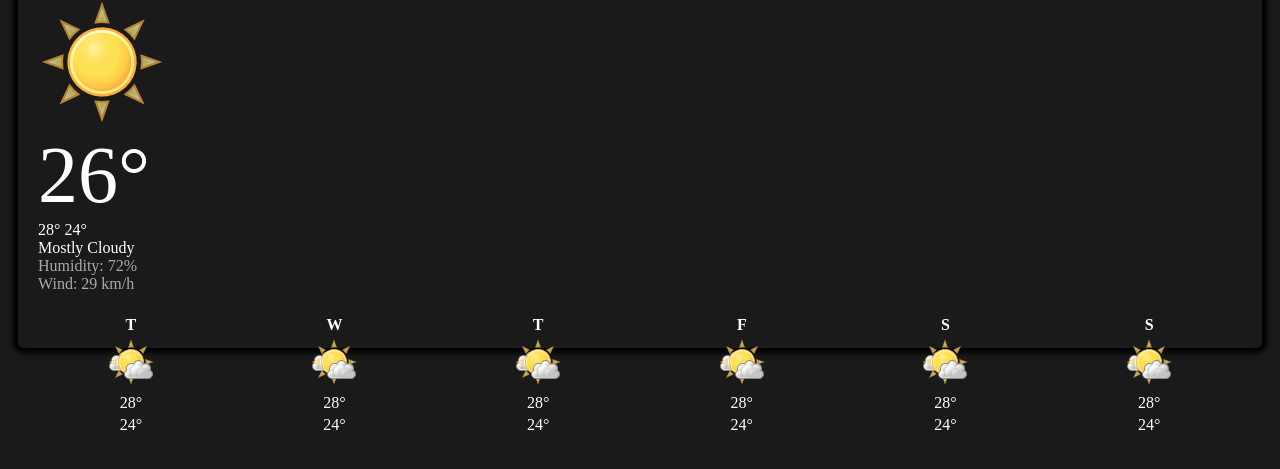
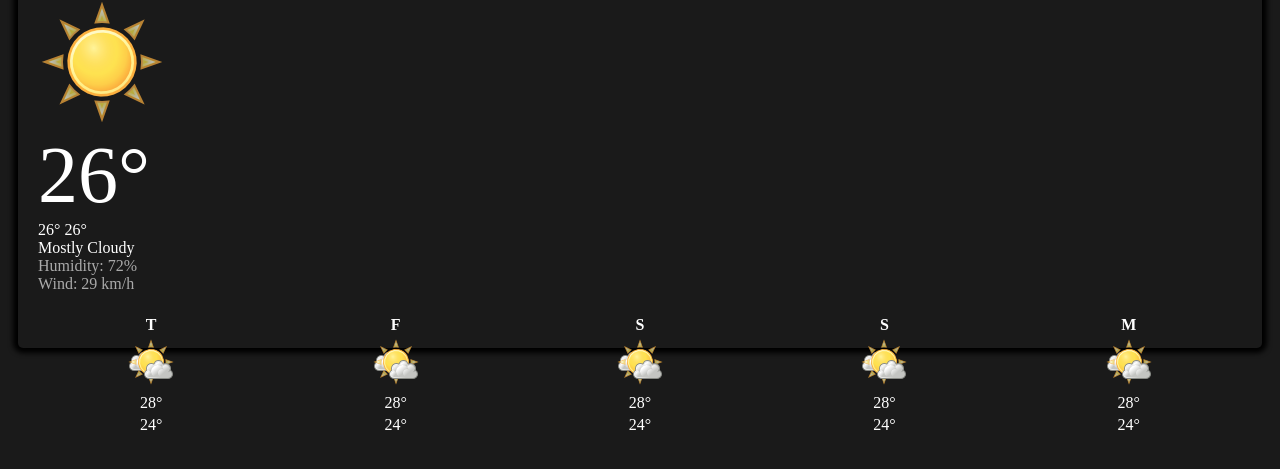
Before and after one commit to yurenju/mobile-weather, a plain HTML site: page index.html in a window 1280 px wide. Shown: the part 123-592 px from the top of the page. Drawn offline with Linux system fonts and the light colour scheme; some packages are replaced by stand-ins of ours.

Commit message:
use worldweatheronline to update weather data

```diff
--- a/index.html
+++ b/index.html
@@ -70,9 +70,9 @@
 		<div class="hbox">
 			<div id="current-weather-icon"><img src="style/images/weather-clear.png" alt="current weather icon"></div>
 			<div id="current-details">
-				<div id="current-temp">26°</div>
-				<span id="current-high">28°</span>
-				<span id="current-low">24°</span>
+				<div id="current-temp"><span>26</span>°</div>
+				<span id="current-high"><span>26</span>°</span>
+				<span id="current-low"><span>26</span>°</span>
 				<div id="current-condition">Mostly Cloudy</div>
 				<div id="current-humidity">Humidity: <span>72</span>%</div>
 				<div id="current-wind">Wind: <span>29</span> km/h</div>
@@ -80,12 +80,11 @@
 			</div>
 			<table>
 				<tr>
-					<th>T</th>
-					<th>W</th>
-					<th>T</th>
-					<th>F</th>
-					<th>S</th>
-					<th>S</th>
+					<th id='day-0'>T</th>
+					<th id='day-1'>W</th>
+					<th id='day-2'>T</th>
+					<th id='day-3'>F</th>
+					<th id='day-4'>S</th>
 				</tr>
 				<tr>
 					<td><img src="style/images/48x48/weather-few-clouds.png" alt="" class="weather-icon"></td>
@@ -93,23 +92,20 @@
 					<td><img src="style/images/48x48/weather-few-clouds.png" alt="" class="weather-icon"></td>
 					<td><img src="style/images/48x48/weather-few-clouds.png" alt="" class="weather-icon"></td>
 					<td><img src="style/images/48x48/weather-few-clouds.png" alt="" class="weather-icon"></td>
-					<td><img src="style/images/48x48/weather-few-clouds.png" alt="" class="weather-icon"></td>
 				</tr>
 				<tr>
-					<td class="high-temp">28°</td>
-					<td class="high-temp">28°</td>
-					<td class="high-temp">28°</td>
-					<td class="high-temp">28°</td>
-					<td class="high-temp">28°</td>
-					<td class="high-temp">28°</td>
+					<td id="high-temp-0">28°</td>
+					<td id="high-temp-1">28°</td>
+					<td id="high-temp-2">28°</td>
+					<td id="high-temp-3">28°</td>
+					<td id="high-temp-4">28°</td>
 				</tr>
 				<tr>
-					<td class="low-temp">24°</td>
-					<td class="low-temp">24°</td>
-					<td class="low-temp">24°</td>
-					<td class="low-temp">24°</td>
-					<td class="low-temp">24°</td>
-					<td class="low-temp">24°</td>
+					<td id="low-temp-0">24°</td>
+					<td id="low-temp-1">24°</td>
+					<td id="low-temp-2">24°</td>
+					<td id="low-temp-3">24°</td>
+					<td id="low-temp-4">24°</td>
 				</tr>
 			</table>
 		</div>
--- a/js/weather.js
+++ b/js/weather.js
@@ -1,6 +1,8 @@
 'use strict';
 
 var Weather = {
+	BASE_URL: 'http://free.worldweatheronline.com/feed/weather.ashx?format=json&num_of_days=5&key=ecc58979c2132816122609&callback=Weather.updateWeather&q=',
+
 	svg: null,
 	pt: null,
 	geocoder: null,
@@ -8,6 +10,7 @@ var Weather = {
 	init: function weather_init() {
 		this.initEvent();
 		this.initGeo();
+		this.updateWeekday();
 	},
 
 	initGeo: function weather_initGeo() {
@@ -16,16 +19,61 @@ var Weather = {
 		var geocoder = this.geocoder;
 		if (navigator.geolocation) {
 			//navigator.geolocation.getCurrentPosition(this.getPosSuccess, null);
-			var that = this;
-			navigator.geolocation.getCurrentPosition(function (position) {
+			navigator.geolocation.getCurrentPosition((function (position) {
 				var lat = position.coords.latitude;
 	    		var lng = position.coords.longitude;
-	    		that.fillDistrict(lat, lng);
-			});
+	    		this.getDistrict(lat, lng);
+	    		this.getWeather(lat, lng);
+			}).bind(this));
 		}
 	},
 
-	fillDistrict: function weather_fillDistrict(lat, lng) {
+	initEvent: function weather_initEvent() {
+		this.svg = document.getElementsByTagName('svg')[0];
+		this.svg.addEventListener('touchmove', this, false);
+		this.svg.addEventListener('mousemove', this, false);
+		this.pt = this.svg.createSVGPoint();
+	},
+
+	getWeather: function weather_getWeather(lat, lng) {
+		var script = document.createElement('script');
+		script.src = this.BASE_URL + '25.09,121.59';
+		document.getElementsByTagName('head')[0].appendChild(script);
+	},
+
+	updateWeather: function weather_updateWeather(result) {
+		var i;
+		this.updateInner('#current-temp > span', result.data.current_condition[0].temp_C);
+		this.updateInner('#current-high > span', result.data.weather[0].tempMaxC);
+		this.updateInner('#current-low > span', result.data.weather[0].tempMinC);
+		this.updateInner('#current-condition', result.data.current_condition[0].weatherDesc[0].value);
+		this.updateInner('#current-humidity > span', result.data.current_condition[0].humidity);
+		this.updateInner('#current-wind > span', result.data.current_condition[0].windspeedKmph);
+
+		for (i = 0; i < 5; i++) {
+			this.updateInner('#high-temp-' + i, result.data.weather[i].tempMaxC);
+			this.updateInner('#low-temp-' + i, result.data.weather[i].tempMinC);
+		}
+	},
+
+	updateWeekday: function weather_updateWeekday() {
+		var day = new Date().getDay();
+		var i;
+		var days = ['S', 'M', 'T', 'W', 'T', 'F', 'S'];
+
+		for (i = 0; i < 5; i++) {
+			var d = document.querySelector('#day-' + i);
+			d.innerHTML = days[(day+i) % 7];
+		}
+
+	},
+
+	updateInner: function weather_updateInner(condition, value) {
+		var el = document.querySelector(condition);
+		el.innerHTML = value;
+	},
+
+	getDistrict: function weather_getDistrict(lat, lng) {
 		var latlng = new google.maps.LatLng(lat, lng);
 		var that = this;
 		this.geocoder.geocode({'latLng': latlng}, function(results, status) {
@@ -58,13 +106,6 @@ var Weather = {
 		document.getElementById('district').innerHTML = name;
 	},
 
-	initEvent: function weather_initEvent() {
-		this.svg = document.getElementsByTagName('svg')[0];
-		this.svg.addEventListener('touchmove', this, false);
-		this.svg.addEventListener('mousemove', this, false);
-		this.pt = this.svg.createSVGPoint();
-	},
-
 	cursorPoint: function weather_cursorPoint(evt){
 		var target = evt.clientX === undefined ? evt.touches[0] : evt;
 		this.pt.x = target.clientX;
@@ -83,3 +124,7 @@ window.addEventListener('load', function weatLoad(evt) {
 	window.removeEventListener('load', weatLoad);
 	Weather.init();
 });
+
+function test() {
+	alert("");
+}
```
Also changed, not shown: style/icons/60/weather.png (added), style/icons/weather.png (added).
